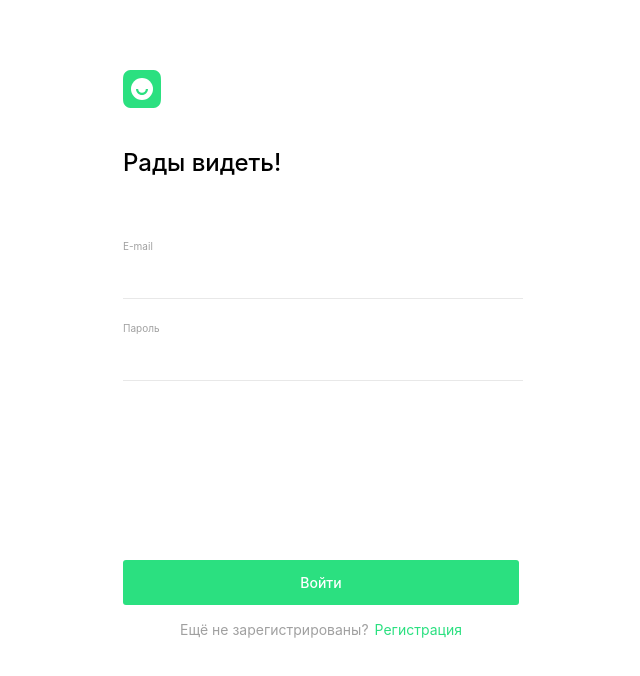
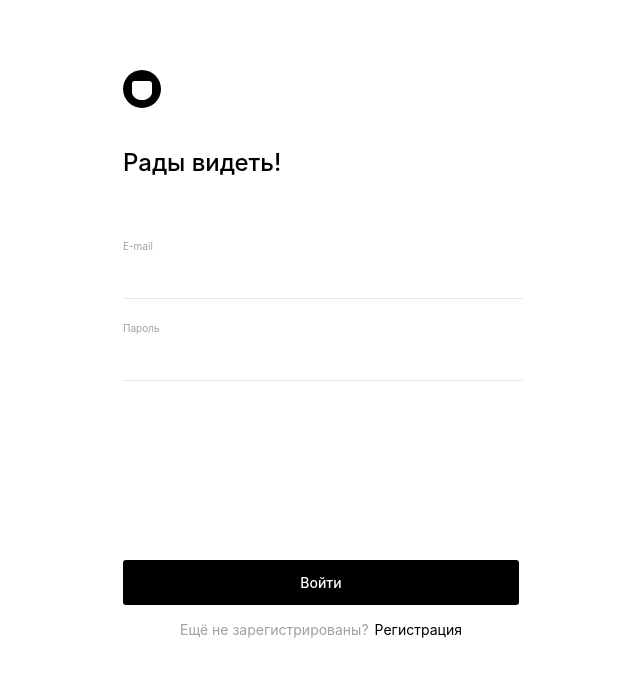
Before and after one commit to altwebga/movies-explorer-frontend, a React (Create React App) app: page /signin in a window 1280 px wide. Shown: the top 676 px of the page, without its empty margins (319-959 px from the left). Built offline with nearby package versions, Linux system fonts and the light colour scheme.

Commit message:
Fix: layout color

```diff
--- a/src/components/AboutProject/AboutProject.css
+++ b/src/components/AboutProject/AboutProject.css
@@ -44,7 +44,7 @@
 }
 
 .about-project__graph-element__week-back {
-  background: #2BE080;
+  background: #000;
   color: white;
   font-size: 14px;
   font-weight: 400;
--- a/src/components/Form/Form.css
+++ b/src/components/Form/Form.css
@@ -34,7 +34,7 @@
 .form-btn__item {
   min-width: 396px;
   min-height: 45px;
-  background: #2be080;
+  background: #000;
   border-radius: 3px;
   border: none;
   color: #fff;
@@ -58,7 +58,7 @@
 }
 
 .form-btn__item-path {
-  color: #2be080;
+  color: #000;
   font-size: 14px;
   font-weight: 400;
   line-height: 17px;
--- a/src/components/Header/Header.css
+++ b/src/components/Header/Header.css
@@ -34,7 +34,7 @@
 }
 
 .header__link-element:nth-of-type(2) {
-  background-color: #2be080;
+  background-color: #000;
 }
 
 @media screen and (max-width: 900px) {
--- a/src/components/Login/Login.css
+++ b/src/components/Login/Login.css
@@ -20,7 +20,7 @@
 }
 
 .input__element:focus {
-  border-bottom: 1px solid #2be080;
+  border-bottom: 1px solid #000;
   outline: none;
 }
 
--- a/src/components/NotFound/NotFound.css
+++ b/src/components/NotFound/NotFound.css
@@ -29,7 +29,7 @@
 }
 
 .not-found__back {
-  color: #2be080;
+  color: #000;
   font-size: 14px;
   font-weight: 400;
   line-height: 17px;
@@ -37,7 +37,7 @@
   margin: 184px auto 60px;
 }
 .not-found__back:hover {
-  color: #2be080;
+  color: #000;
   text-shadow: #fc0 1px 0 10px;
 }
 
--- a/src/components/Preloader/Preloader.css
+++ b/src/components/Preloader/Preloader.css
@@ -83,6 +83,6 @@
 
 .preloader__round::before {
   z-index: 10;
-  background: #2be080;
+  background: #000;
   animation: preloader-inside-red 1s ease-in-out infinite;
 }
```
Also changed, not shown: src/images/logo.svg, 1 other file (tests, documents, lock files or other folders).
